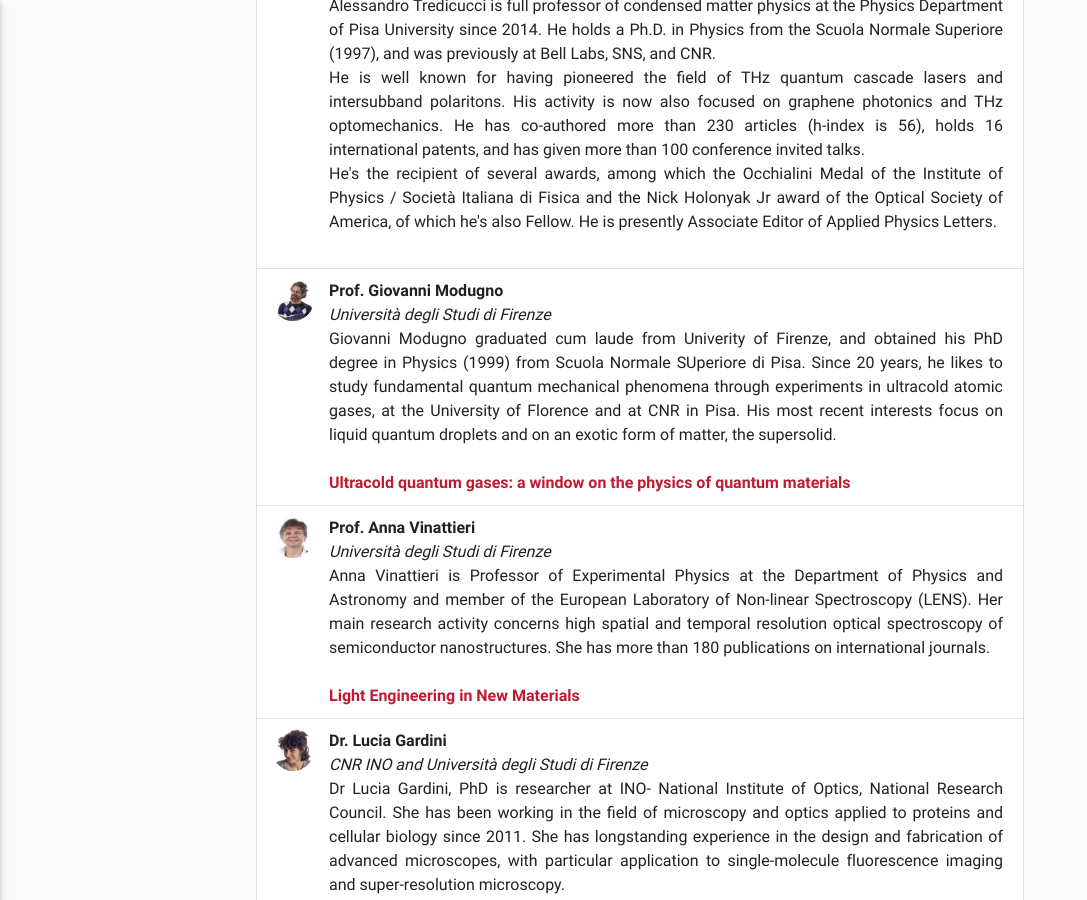
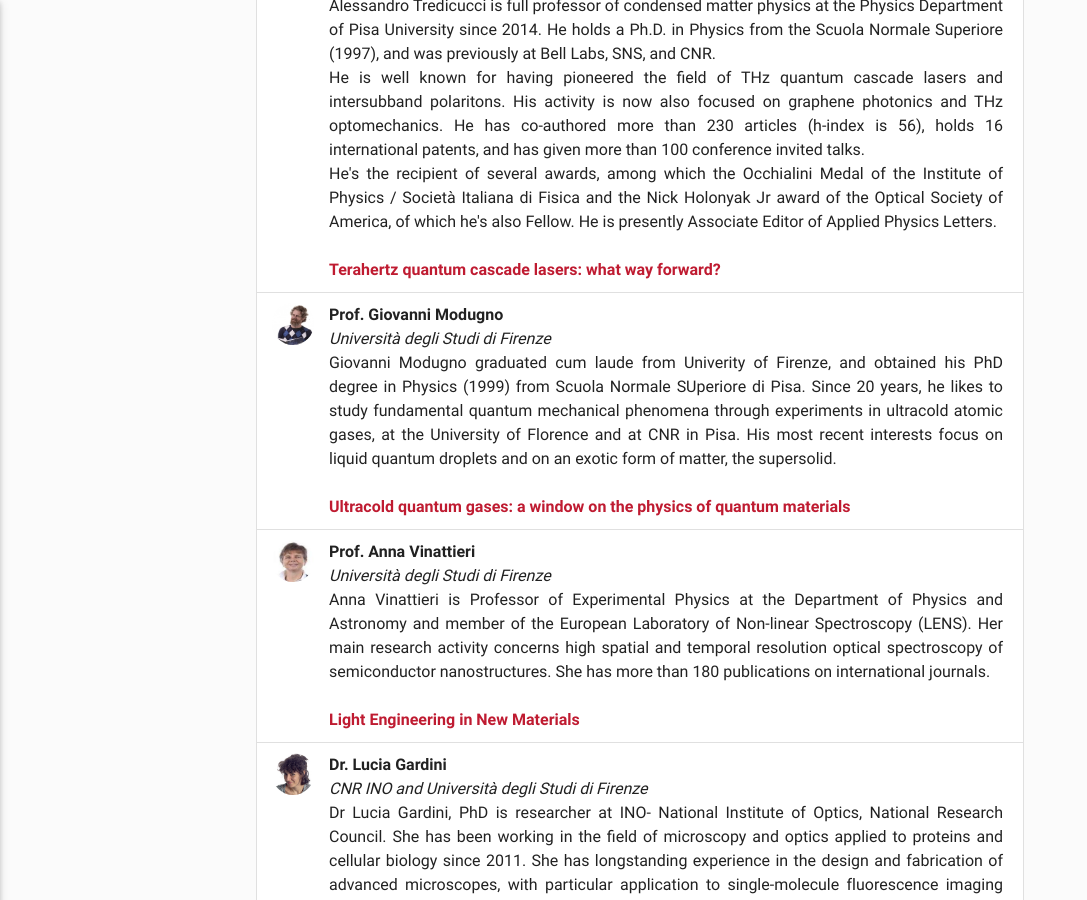
Before and after one commit to ai-sf/lot22, a Jekyll site: the page built from speaker.html, in a window 1280 px wide and 900 px high, scrolled down 594 px. Shown: the whole window, without its empty margins (0-1087 px from the left). Built offline with Jekyll 4.4.1, drawn with Linux system fonts in a browser that asks for light colours; nearby versions of some CDN libraries.

Commit message:
Update speaker.yml

```diff
--- a/_data/speaker.yml
+++ b/_data/speaker.yml
@@ -18,7 +18,7 @@ content:
   id: tredicucci
   uni: "Università degli Studi di Pisa"
   img: "tredicucci.jpg"
-  title: ""
+  title: "Terahertz quantum cascade lasers: what way forward?"
   bio: "Alessandro Tredicucci is full professor of condensed matter physics at the Physics Department of Pisa University since 2014. He holds a Ph.D. in Physics from the Scuola Normale Superiore (1997), and was previously at Bell Labs, SNS, and CNR. <br>
   He is well known for having pioneered the field of THz quantum cascade lasers and intersubband polaritons. His activity is now also focused on graphene photonics and THz optomechanics. He has co-authored more than 230 articles (h-index is 56), holds 16 international patents, and has given more than 100 conference invited talks.<br>
   He's the recipient of several awards, among which the Occhialini Medal of the Institute of Physics / Società Italiana di Fisica and the Nick Holonyak Jr award of the Optical Society of America, of which he's also Fellow. He is presently Associate Editor of Applied Physics Letters."
```
